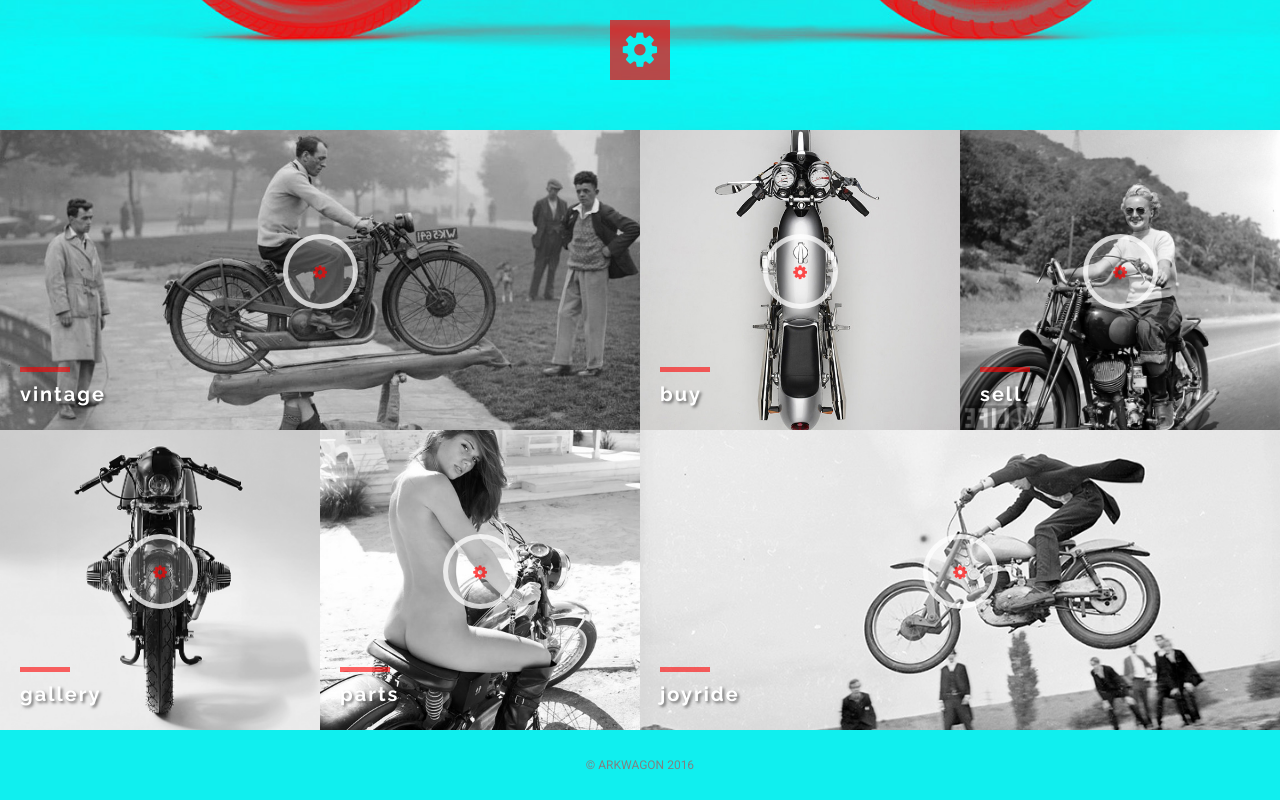
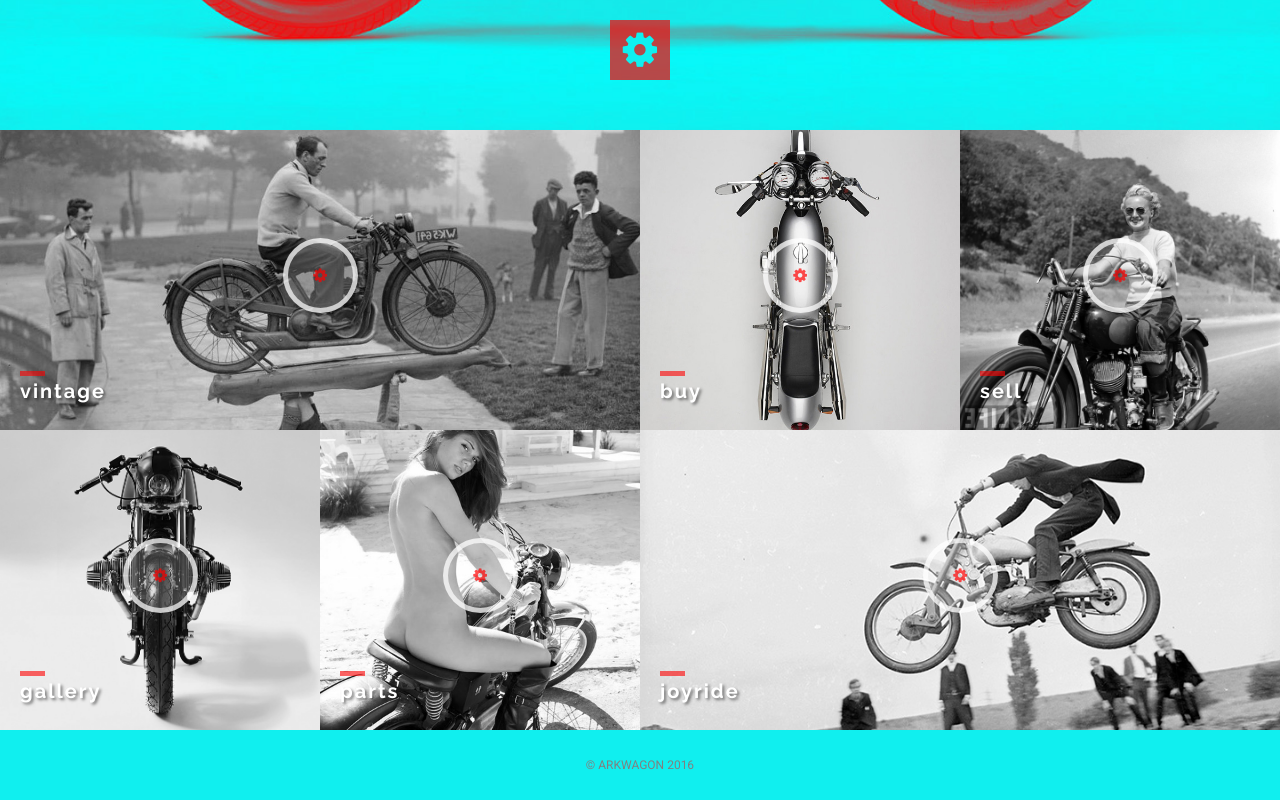
Before and after one commit to arkwagon/epicodus-css-w4-codereview, a plain HTML site: page index.html in a window 1280 px wide. Shown: the part 670-1470 px from the top of the page. Drawn offline with Linux system fonts and the light colour scheme.

Commit message:
fill in placeholder content

```diff
--- a/index.html
+++ b/index.html
@@ -3,6 +3,7 @@
 <html>
   <head>
     <meta charset="utf-8">
+    <meta name="viewport" content="width=device-width, initial-scale=1">
     <link rel="stylesheet" href="css/application.css" media="screen" title="no title" charset="utf-8">
     <link rel="stylesheet" href="https://maxcdn.bootstrapcdn.com/font-awesome/4.5.0/css/font-awesome.min.css">
     <link href='https://fonts.googleapis.com/css?family=Raleway:400,100,200,300,900,800,700,600,500,400italic,300italic,200italic' rel='stylesheet' type='text/css'>
--- a/scss/layout/_layout.scss
+++ b/scss/layout/_layout.scss
@@ -290,8 +290,8 @@ a:link {
        }
        .redLine {
          height: 5px;
-         width: 50px;
-         margin: 10px 20px;
+         width: 25px;
+         margin: 3px 20px;
          background-color: rgba(255, 0, 0, .6);
        }
      }
@@ -362,8 +362,8 @@ a:link {
        }
        .redLine {
          height: 5px;
-         width: 50px;
-         margin: 10px 20px;
+         width: 25px;
+         margin: 3px 20px;
          background-color: rgba(255, 0, 0, .6);
        }
      }
@@ -434,8 +434,8 @@ a:link {
        }
        .redLine {
          height: 5px;
-         width: 50px;
-         margin: 10px 20px;
+         width: 25px;
+         margin: 3px 20px;
          background-color: rgba(255, 0, 0, .6);
        }
      }
@@ -514,8 +514,8 @@ a:link {
        }
        .redLine {
          height: 5px;
-         width: 50px;
-         margin: 10px 20px;
+         width: 25px;
+         margin: 3px 20px;
          background-color: rgba(255, 0, 0, .6);
        }
      }
@@ -586,8 +586,8 @@ a:link {
        }
        .redLine {
          height: 5px;
-         width: 50px;
-         margin: 10px 20px;
+         width: 25px;
+         margin: 3px 20px;
          background-color: rgba(255, 0, 0, .6);
        }
      }
@@ -660,8 +660,8 @@ a:link {
        }
        .redLine {
          height: 5px;
-         width: 50px;
-         margin: 10px 20px;
+         width: 25px;
+         margin: 3px 20px;
          background-color: rgba(255, 0, 0, .6);
        }
      }
```
Also changed, not shown: css/application.css, 1 other file.
